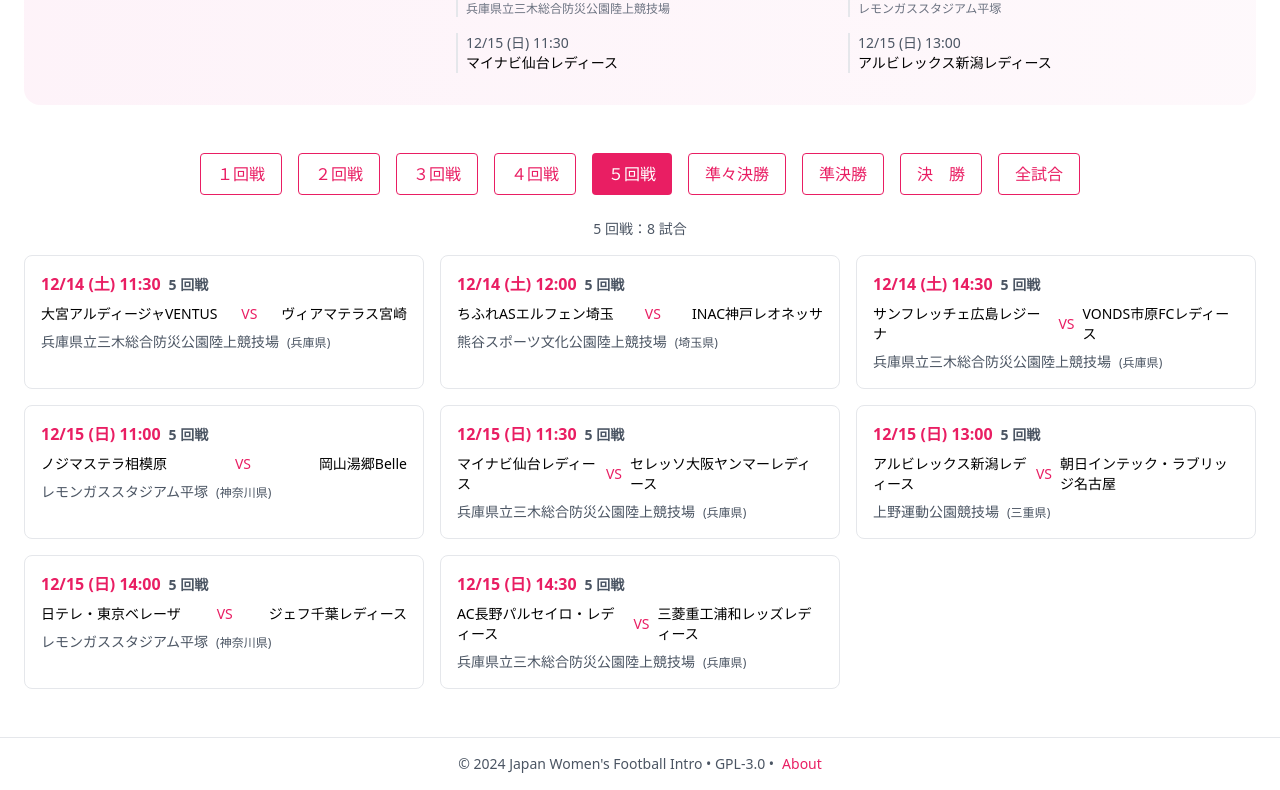
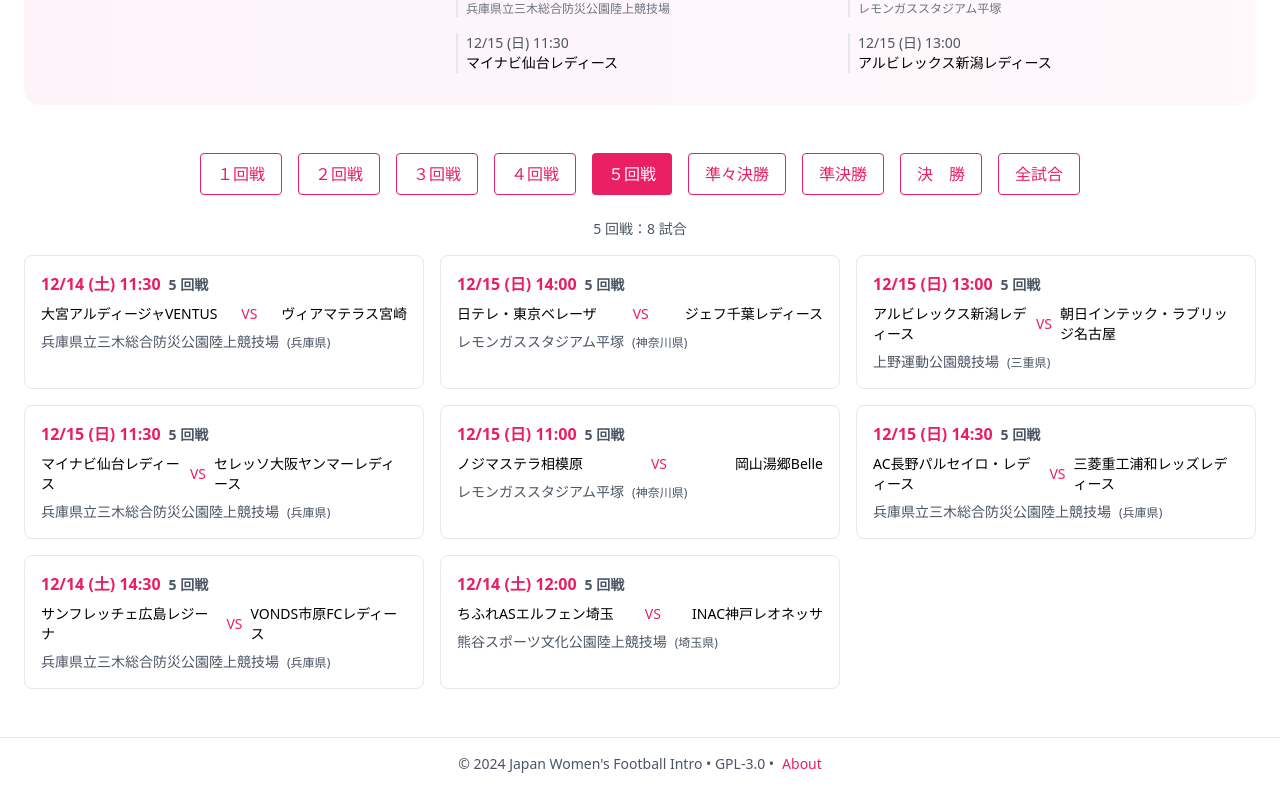
Before and after one commit to b3ssle/Japan-Women-Football-Intro, a React (Vite) app: page /#/EmpresssCup_2024 in a window 1280 px wide. Shown: the part 768-1558 px from the top of the page. Built offline with nearby package versions, Linux system fonts and the light colour scheme.

Commit message:
fix: resolve match winners tracking in tournament bracket display

```diff
--- a/src/components/MatchList.jsx
+++ b/src/components/MatchList.jsx
@@ -8,22 +8,49 @@
   return days[date.getDay()];
 };
 
-const getMatchDateTime = (match) => {
-  const [month, day] = match.date.split("/").map(Number);
-  const [hours, minutes] = match.time.split(":").map(Number);
-  const year = parseInt(month) >= 11 ? 2024 : 2025;
-  const matchDate = new Date(year, month - 1, day);
-  matchDate.setHours(hours || 0, minutes || 0, 0, 0);
-  return matchDate;
+const resolveTeamName = (teamName, allMatches) => {
+  if (!teamName?.includes("勝者")) return teamName;
+
+  const matchId = teamName.match(/M\d+/)[0];
+  const previousMatch = allMatches.find((m) => m.id === matchId);
+
+  if (!previousMatch || previousMatch.status !== "finished") {
+    return teamName;
+  }
+
+  // Handle scores with potential penalty shootouts
+  let baseScore1, baseScore2;
+  if (previousMatch.score.includes("PK")) {
+    [baseScore1, baseScore2] = previousMatch.score
+      .split("(")[0] // Get the part before penalty shootout
+      .split("-")
+      .map(Number);
+  } else {
+    [baseScore1, baseScore2] = previousMatch.score.split("-").map(Number);
+  }
+
+  // Regular time winner
+  if (baseScore1 > baseScore2) return previousMatch.team1;
+  if (baseScore2 > baseScore1) return previousMatch.team2;
+
+  // Penalty shootout
+  if (previousMatch.score.includes("PK")) {
+    const pkScores = previousMatch.score.match(/PK:(\d+)-(\d+)/);
+    if (pkScores) {
+      const [_, pk1, pk2] = pkScores;
+      return parseInt(pk1) > parseInt(pk2)
+        ? previousMatch.team1
+        : previousMatch.team2;
+    }
+  }
+
+  return teamName;
 };
 
 const MatchList = ({
-  matches,
+  matches, // filtered matches for current round
+  allMatches, // all matches data for winner resolution
   venues,
-  categories = [],
-  selectedType,
-  onTypeChange,
-  displayType = "round",
   rounds = [],
   selectedRound,
   onRoundChange,
@@ -31,50 +58,7 @@
 }) => {
   const [hoveredMatch, setHoveredMatch] = useState(null);
 
-  const matchesObj = matches.reduce((acc, match) => {
-  acc[match.id] = match;
-  return acc;
-}, {});
-
-const getTeamName = (teamName, matches) => {
-  if (!teamName?.includes("勝者")) {
-    return teamName;
-  }
-
-  const matchId = teamName.match(/M\d+/)[0];
-  const previousMatch = matches[matchId];
-
-  if (previousMatch?.status === "finished") {
-    const [score1, score2] = previousMatch.score
-      .split("-")
-      .map((s) => (s.includes("PK") ? s.split("(")[0] : s))
-      .map(Number);
-
-    if (score1 > score2) {
-      return previousMatch.team1;
-    } else if (score2 > score1) {
-      return previousMatch.team2;
-    } else if (previousMatch.score.includes("PK")) {
-      const pkScore = previousMatch.score.match(/PK:(\d+)-(\d+)/);
-      if (pkScore) {
-        const [_, pk1, pk2] = pkScore;
-        return Number(pk1) > Number(pk2)
-          ? previousMatch.team1
-          : previousMatch.team2;
-      }
-    }
-  }
-
-  return teamName;
-};
-
   const formatMatchTitle = (match) => {
-    if (match.type === "SOMPO WEリーグ") {
-      return `第 ${match.section} 節`;
-    }
-    if (match.type === "クラシエカップ") {
-      return match.round;
-    }
     if (
       match.round === "準々決勝" ||
       match.round === "準決勝" ||
@@ -85,33 +69,8 @@
     return `${match.round} 回戦`;
   };
 
-  const filteredMatches = Object.values(matches).filter((match) => {
-    if (rounds.length > 0) {
-      if (selectedRound === "all") {
-        return true;
-      }
-      return match.round === selectedRound;
-    }
-
-    if (categories.length > 0) {
-      if (selectedType === "finished") {
-        return match.status === "finished";
-      }
-      if (selectedType === "upcoming") {
-        return match.status !== "finished";
-      }
-      return match.type === selectedType && match.status !== "finished";
-    }
-
-    return true;
-  });
-
-  console.log("所有比賽:", matches);
-  console.log("過濾後的比賽:", filteredMatches);
-
-  const renderHeaderButtons = () => {
-    if (rounds.length > 0) {
   return (
+    <section>
       <div className="flex flex-wrap gap-4 justify-center mb-6">
         {rounds.map((round) => (
           <button
@@ -127,33 +86,9 @@
           </button>
         ))}
       </div>
-      );
-    }
 
-    if (categories.length > 0) {
-      return (
-        <div className="flex flex-wrap gap-4 justify-center mb-6">
-          {categories.map((category) => (
-            <button
-              key={category.value}
-              onClick={() => onTypeChange(category.value)}
-              className={`px-4 py-2 rounded transition-colors ${
-                selectedType === category.value
-                  ? "bg-nadeshiko text-white"
-                  : "border border-nadeshiko text-nadeshiko hover:bg-nadeshiko/10"
-              }`}
-            >
-              {category.label}
-            </button>
-          ))}
-        </div>
-      );
-    }
-  };
-
-  const renderTitle = () => {
-    if (rounds.length > 0) {
-      return `${
+      <div className="text-center text-sm text-gray-600 mb-4">
+        {`${
           selectedRound === "all"
             ? "全試合"
             : selectedRound === "準々決勝" ||
@@ -161,33 +96,15 @@
               selectedRound === "決勝"
             ? selectedRound
             : `${selectedRound} 回戦`
-      }：${filteredMatches.length} 試合`;
-    }
-
-    if (categories.length > 0) {
-      let typeDisplay = selectedType;
-      if (selectedType === "SOMPO WEリーグ") {
-        typeDisplay = "WEリーグ";
-      } else if (selectedType === "finished") {
-        typeDisplay = "終了した試合";
-      }
-      return `${typeDisplay}：${filteredMatches.length} 試合`;
-    }
-  };
-
-  return (
-    <section>
-      {renderHeaderButtons()}
-
-      <div className="text-center text-sm text-gray-600 mb-4">
-        {renderTitle()}
+        }：${matches.length} 試合`}
       </div>
 
       <div className="grid grid-cols-1 md:grid-cols-2 lg:grid-cols-3 gap-4">
-        {filteredMatches
-          .sort((a, b) => getMatchDateTime(a) - getMatchDateTime(b))
-          .map((match) => {
+        {matches.map((match) => {
           const venue = venues[match.venueId];
+          const team1Name = resolveTeamName(match.team1, allMatches);
+          const team2Name = resolveTeamName(match.team2, allMatches);
+
           return (
             <div
               key={match.id}
@@ -208,15 +125,11 @@
               </div>
               <div>
                 <div className="flex items-center justify-between">
-                    <div className="text-sm font-medium">
-                      {getTeamName(match.team1, matchesObj)}
-                    </div>
+                  <div className="text-sm font-medium">{team1Name}</div>
                   <div className="text-sm text-nadeshiko mx-2">
                     {match.status === "finished" ? match.score : "VS"}
                   </div>
-                    <div className="text-sm font-medium">
-                      {getTeamName(match.team2, matchesObj)}
-                    </div>
+                  <div className="text-sm font-medium">{team2Name}</div>
                 </div>
               </div>
               <div className="text-sm text-gray-600 mt-2">
--- a/src/pages/EmpresssCup_2024.jsx
+++ b/src/pages/EmpresssCup_2024.jsx
@@ -134,6 +134,7 @@
 
       <MatchList
         matches={filteredMatches}
+        allMatches={Object.values(matches)}
         venues={venues}
         rounds={rounds}
         selectedRound={selectedRound}
--- a/src/pages/HighschoolWomens_2024.jsx
+++ b/src/pages/HighschoolWomens_2024.jsx
@@ -128,6 +128,7 @@
 
       <MatchList
         matches={filteredMatches}
+        allMatches={Object.values(matches)}
         venues={venues}
         rounds={rounds}
         selectedRound={selectedRound}
--- a/src/pages/Joshi_Youth_U15_2024.jsx
+++ b/src/pages/Joshi_Youth_U15_2024.jsx
@@ -135,6 +135,7 @@
 
       <MatchList
         matches={filteredMatches}
+        allMatches={Object.values(matches)}
         venues={venues}
         rounds={rounds}
         selectedRound={selectedRound}
--- a/src/pages/Joshi_Youth_U18_2024.jsx
+++ b/src/pages/Joshi_Youth_U18_2024.jsx
@@ -134,6 +134,7 @@
 
       <MatchList
         matches={filteredMatches}
+        allMatches={Object.values(matches)}
         venues={venues}
         rounds={rounds}
         selectedRound={selectedRound}
--- a/src/pages/UniversityWomens_2024.jsx
+++ b/src/pages/UniversityWomens_2024.jsx
@@ -135,6 +135,7 @@
 
       <MatchList
         matches={filteredMatches}
+        allMatches={Object.values(matches)}
         venues={venues}
         rounds={rounds}
         selectedRound={selectedRound}
```
Lines whose indentation alone changed are shown as unchanged.
